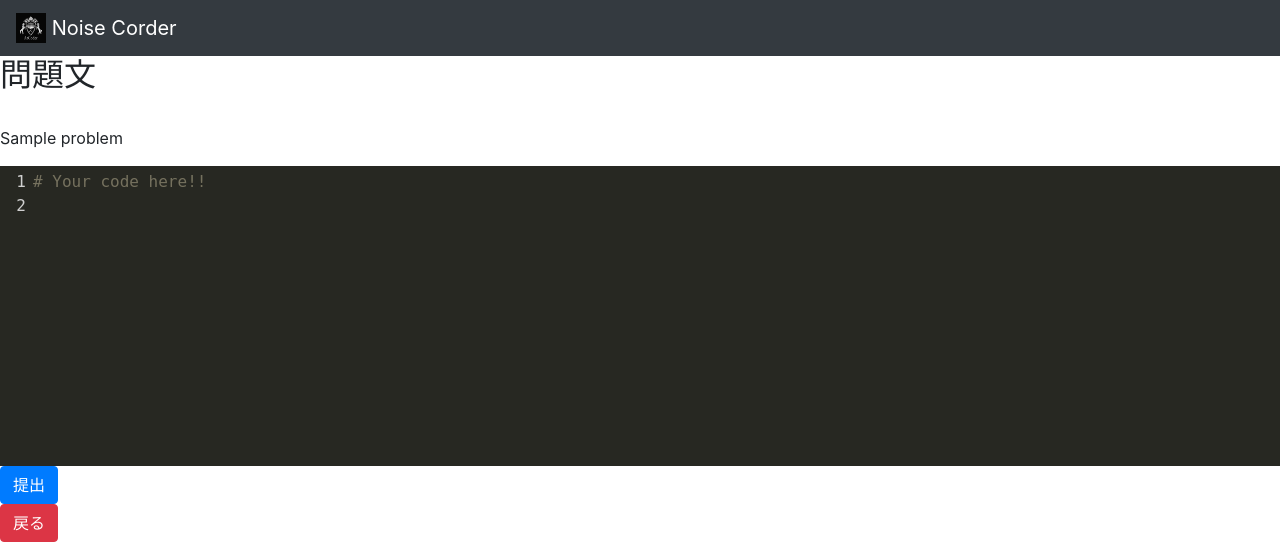
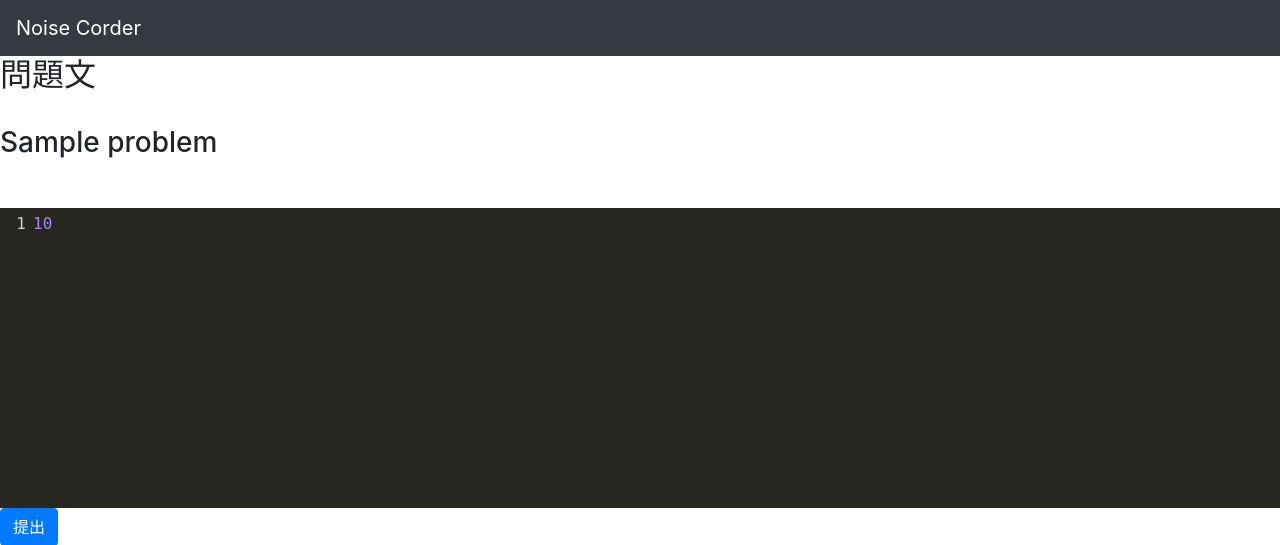
Before and after one commit to kyutech-programming-club/stego_cup, a Flask app: template app/templates/problem.html in a window 1280 px wide. Shown: the top 545 px of the page. Run offline with Flask 2, Linux system fonts and the light colour scheme; the template is opened without the code that fills it: most values are stand-ins (such as "Sample title", 1, 10 or a date in 2020); some libraries are stand-ins or nearby versions.

Commit message:
Add temp_ans to editer

```diff
--- a/app/controllers/problems.py
+++ b/app/controllers/problems.py
@@ -15,6 +15,7 @@ def problem(id):
   if request.method == 'POST':
     answer = select_ans(container, id)
     code = request.form['code']
+
   problem_list = select_problem(container, id)
   problem = problem_list[0]
   temp_ans = problem_list[1]
--- a/app/templates/default.html
+++ b/app/templates/default.html
@@ -13,8 +13,6 @@
     <!-- themeでエディタの色変更 -->
     <link rel="stylesheet" href="../static/theme/monokai.css">
     <link rel="stylesheet" href="https://stackpath.bootstrapcdn.com/bootstrap/4.2.1/css/bootstrap.min.css" integrity="sha384-GJzZqFGwb1QTTN6wy59ffF1BuGJpLSa9DkKMp0DgiMDm4iYMj70gZWKYbI706tWS" crossorigin="anonymous">
-    <!-- ちょっとおしゃれにしたいとき -->
-    <link rel="stylesheet" href="problem.css">
     <script src="../static/lib/codemirror.js"></script>
     <script src="../static/mode/python/python.js"></script>
   </head>
@@ -23,7 +21,6 @@
     <!-- Image and text -->
     <nav class="navbar navbar-dark bg-dark">
       <a class="navbar-brand" href="{{ url_for('problems.index') }}">
-        <img src="/app/static/assets/images.jpeg" width="30" height="30" class="d-inline-block align-top" alt="">
         Noise Corder
       </a>
     </nav>
--- a/app/templates/problem.html
+++ b/app/templates/problem.html
@@ -3,12 +3,16 @@
 {% block content %}
 <h2>問題文</h2>
 <br>
-<p>{{ problem }}</p>
+<h3>{{ problem }}</h3>
+<p id="ahi" style="visibility:hidden">{{ temp_ans }}</p>
 
 <script id=hoge>
+  var temp_ans = document.getElementById("ahi").textContent
+  console.log(temp_ans);
+
   var code = "";
   var editor = CodeMirror(document.body, {
-    value: '# Your code here!!\n',
+    value: temp_ans,
     lineNumbers: true,
     theme: 'monokai custom',
     mode: 'python'
```
